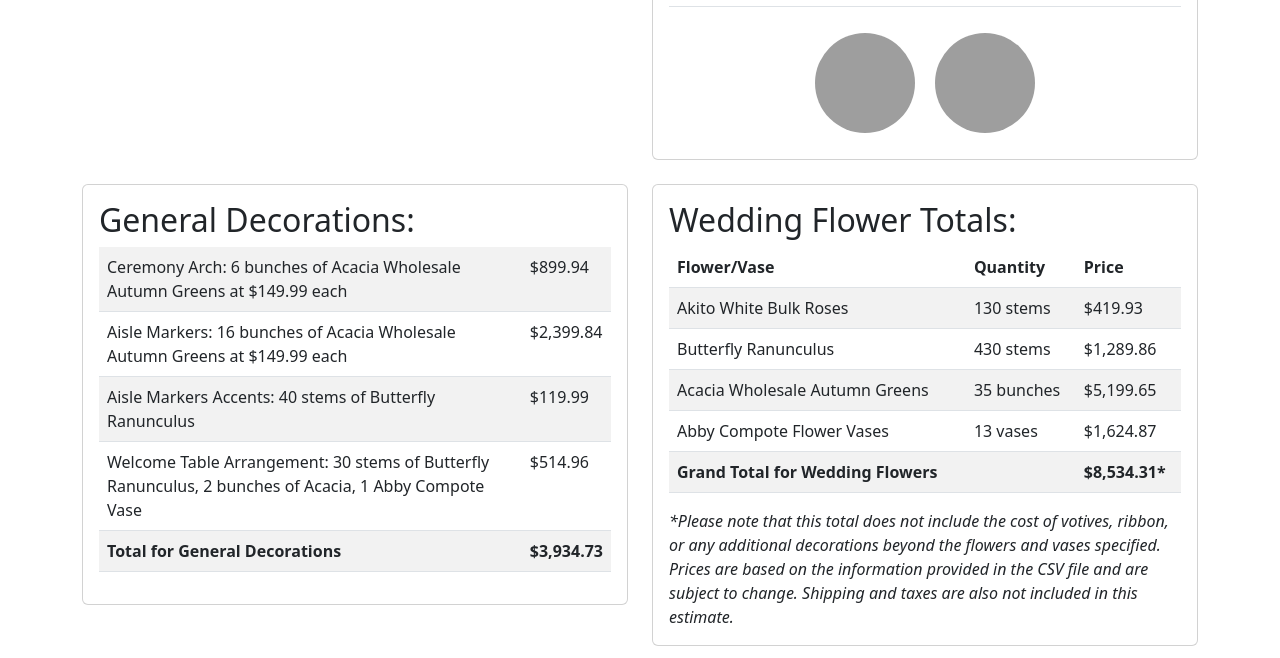
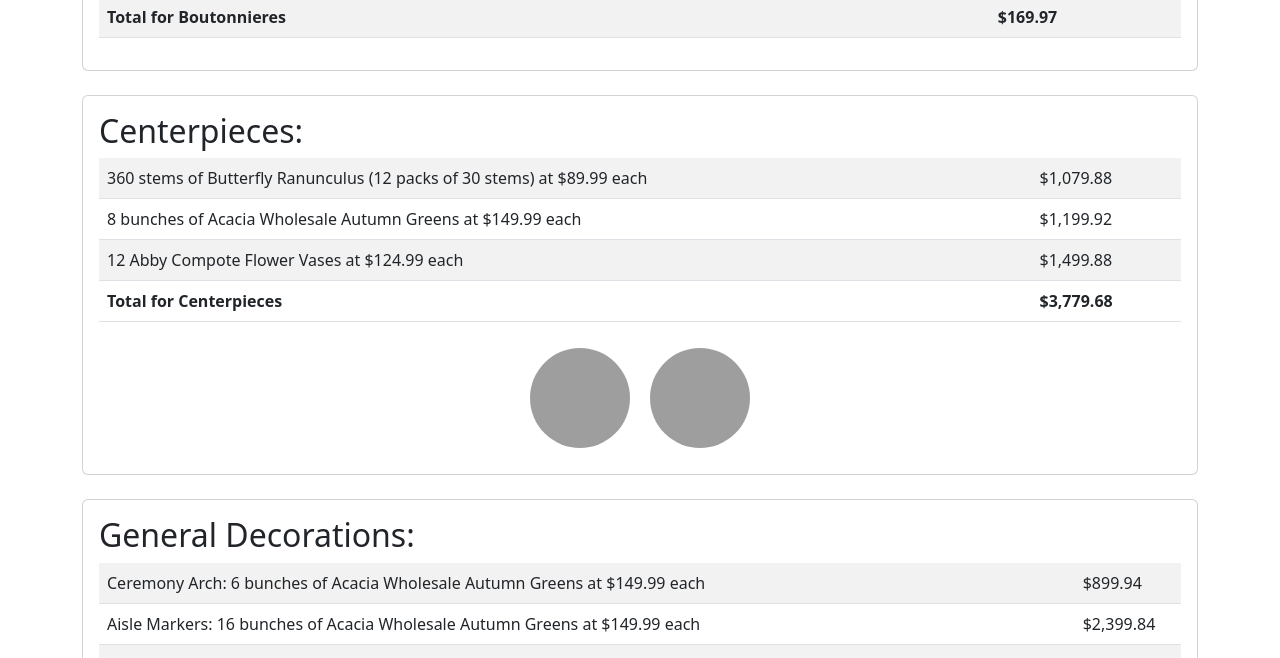
Before and after one commit to noctivityinc/random_pages, a plain HTML site: page index.html in a window 1280 px wide. Shown: the part 702-1360 px from the top of the page. Drawn offline with nearby package versions, Linux system fonts and the light colour scheme; grey boxes are pictures that could not be loaded.

Commit message:
Update index.html

```diff
--- a/index.html
+++ b/index.html
@@ -19,6 +19,12 @@
             border-radius: 50%;
             margin: 10px;
         }
+        .total-section {
+            background-color: #f8f9fa;
+            padding: 20px;
+            border-radius: 5px;
+            box-shadow: 0 0 10px rgba(0, 0, 0, 0.1);
+        }
     </style>
 </head>
 <body>
@@ -33,8 +39,6 @@
     <main class="container my-5">
         <h1 class="mb-4">Luxury Golf Course Wedding Flower Recommendations</h1>
 
-        <div class="row">
-            <div class="col-md-6">
         <div class="card mb-4">
             <div class="card-body">
                 <h2 class="card-title">Bridesmaid Bouquets:</h2>
@@ -60,8 +64,7 @@
                 </div>
             </div>
         </div>
-            </div>
-            <div class="col-md-6">
+
         <div class="card mb-4">
             <div class="card-body">
                 <h2 class="card-title">Groom and Groomsmen Lapels:</h2>
@@ -83,6 +86,7 @@
                 </table>
             </div>
         </div>
+
         <div class="card mb-4">
             <div class="card-body">
                 <h2 class="card-title">Centerpieces:</h2>
@@ -112,10 +116,7 @@
                 </div>
             </div>
         </div>
-            </div>
-        </div>
-        <div class="row">
-            <div class="col-md-6">
+
         <div class="card mb-4">
             <div class="card-body">
                 <h2 class="card-title">General Decorations:</h2>
@@ -145,11 +146,9 @@
                 </table>
             </div>
         </div>
-            </div>
-            <div class="col-md-6">
-                <div class="card">
-                    <div class="card-body">
-                        <h2 class="card-title">Wedding Flower Totals:</h2>
+
+        <div class="total-section">
+            <h2>Wedding Flower Totals:</h2>
             <table class="table table-striped">
                 <thead>
                     <tr>
@@ -186,10 +185,7 @@
                     </tr>
                 </tbody>
             </table>
-                        <p class="card-text"><em>*Please note that this total does not include the cost of votives, ribbon, or any additional decorations beyond the flowers and vases specified. Prices are based on the information provided in the CSV file and are subject to change. Shipping and taxes are also not included in this estimate.</em></p>
-                    </div>
-                </div>
-            </div>
+            <p><em>*Please note that this total does not include the cost of votives, ribbon, or any additional decorations beyond the flowers and vases specified. Prices are based on the information provided in the CSV file and are subject to change. Shipping and taxes are also not included in this estimate.</em></p>
         </div>
     </main>
 
```
Lines whose indentation alone changed are shown as unchanged.
